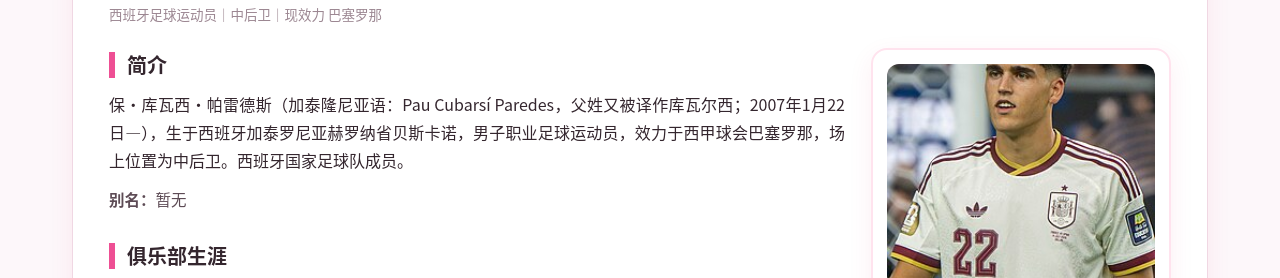
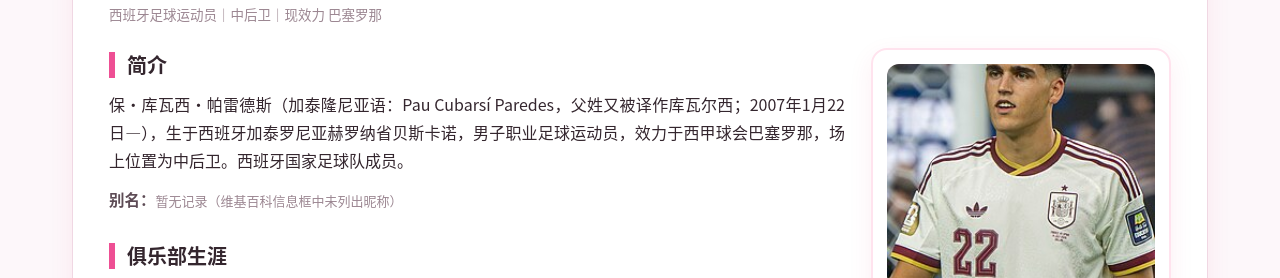
Before and after one commit to IAnyii/football-wiki, a plain HTML site: page players/cubarsi.html in a window 1280 px wide. Shown: the part 248-526 px from the top of the page. Drawn offline with Linux system fonts and the light colour scheme.

```diff
--- a/players/cubarsi.html
+++ b/players/cubarsi.html
@@ -44,7 +44,7 @@
     <section class="art-sec art-lead">
       <h2>简介</h2>
       <p>保·库瓦西·帕雷德斯（加泰隆尼亚语：Pau Cubarsí Paredes，父姓又被译作库瓦尔西；2007年1月22日—），生于西班牙加泰罗尼亚赫罗纳省贝斯卡诺，男子职业足球运动员，效力于西甲球会巴塞罗那，场上位置为中后卫。西班牙国家足球队成员。</p>
-      <p class="alias-line"><b>别名：</b>暂无</p>
+      <p class="alias-line"><b>别名：</b><span class="muted">暂无记录（维基百科信息框中未列出昵称）</span></p>
     </section>
     <section class="art-sec"><h2>俱乐部生涯</h2>
 <p>2024年1月18日，库瓦西在西班牙国王杯对阵萨拉曼卡联盟足球俱乐部的比赛中首次代表西班牙足球甲级联赛球会巴塞罗那一线队出场，并于第46分钟替补上场。</p></section>
```
Also changed, not shown: players/dembele.html (+1 -1 lines), players/hakimi.html (+1 -1 lines), players/isak.html (+1 -1 lines), players/pedri.html (+1 -1 lines), players/saliba.html (+1 -1 lines), players/tonali.html (+1 -1 lines), players/vozinha.html (+1 -1 lines).
